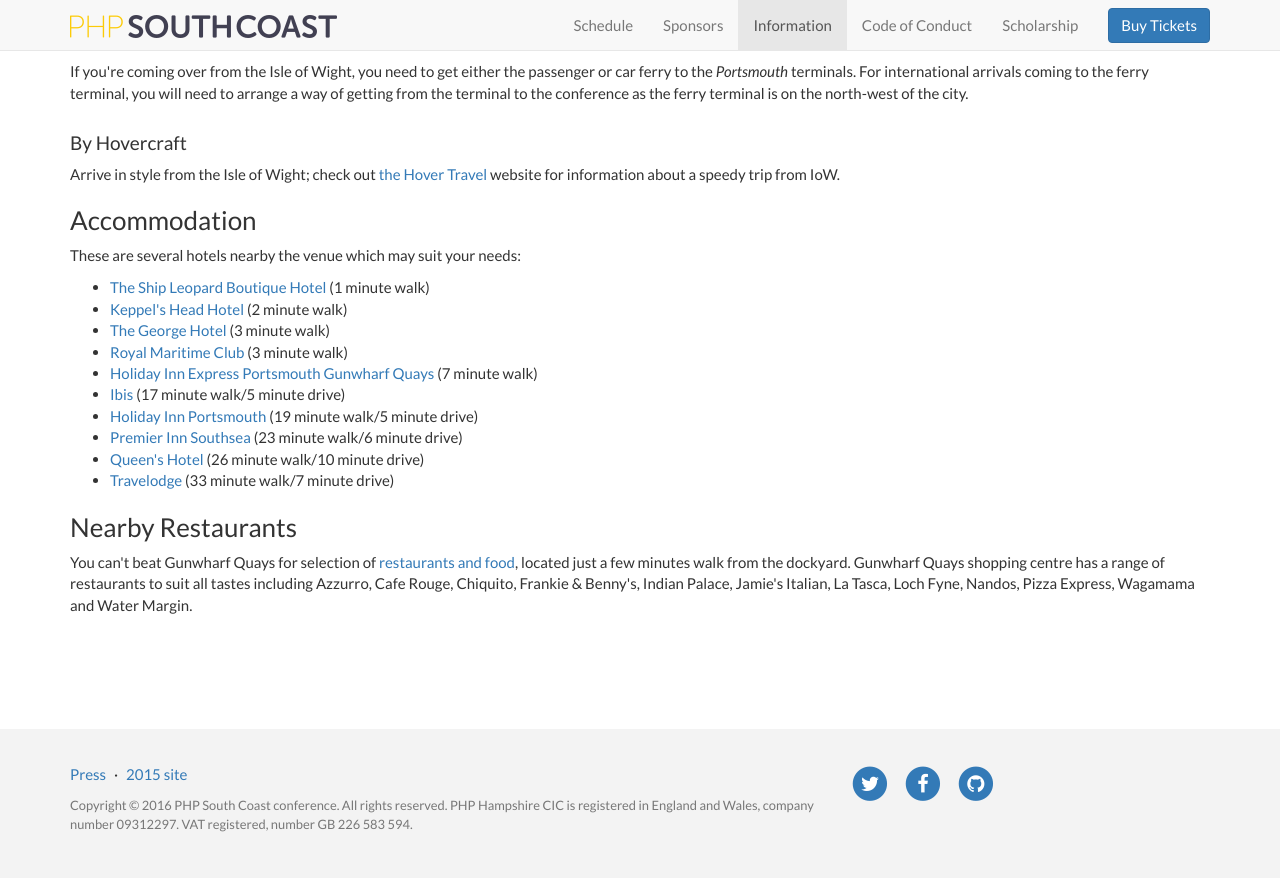
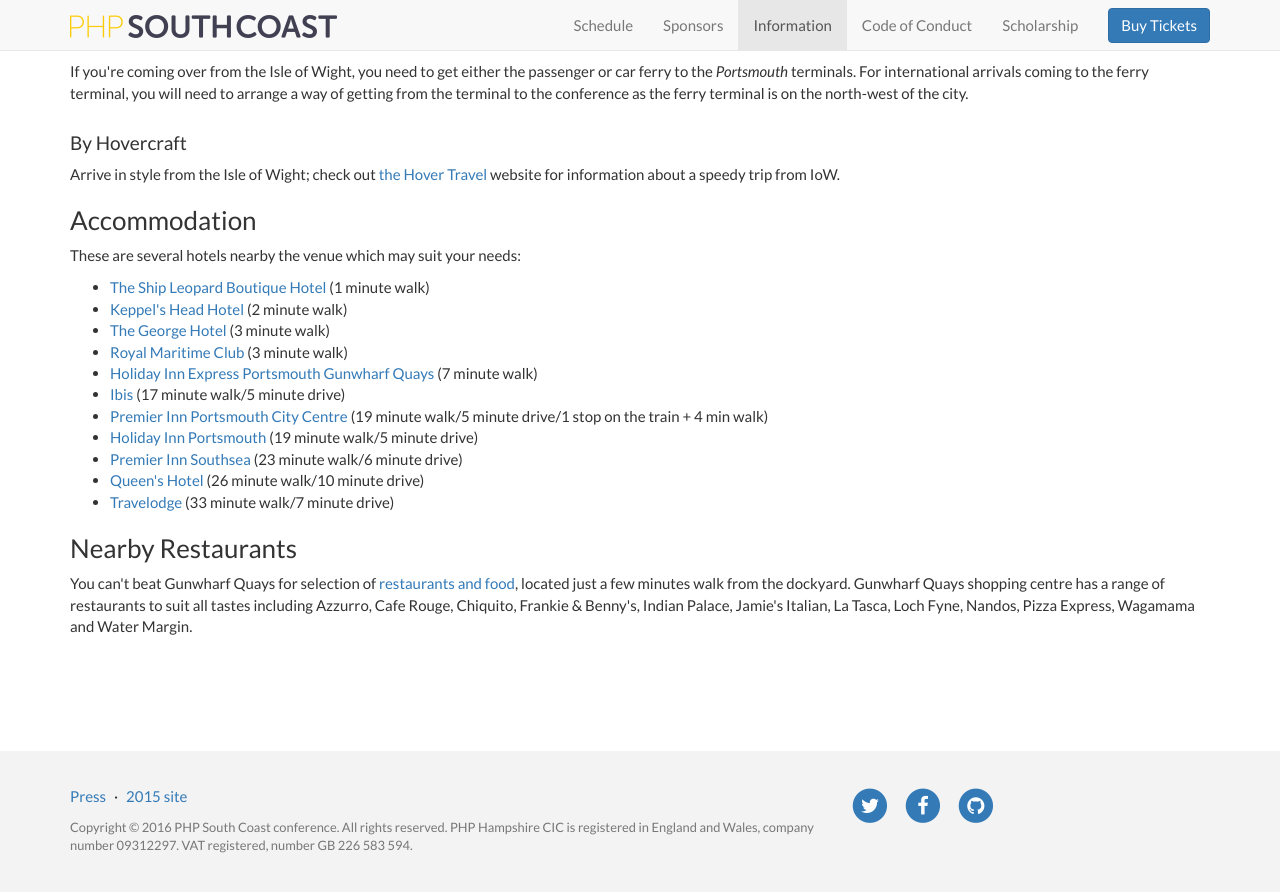
Before and after one commit to phphants/php-south-coast-2016, a Jekyll site: the page built from information.html, in a window 1280 px wide and 900 px high, scrolled down 2047 px. Shown: the top 892 px of the window. Built offline with Jekyll 4.4.1, drawn with Linux system fonts in a browser that asks for light colours.

Commit message:
Add new Premier Inn hotel

```diff
--- a/information.html
+++ b/information.html
@@ -162,6 +162,11 @@
                 <li><a href="http://www.ibis.com/gb/hotel-1461-ibis-portsmouth-centre/index.shtml">
                     Ibis</a> (17 minute walk/5 minute drive)
                 </li>
+                <li>
+                    <a href="http://www.premierinn.com/gb/en/hotels/england/hampshire/portsmouth/portsmouth-city-centre.html">
+                        Premier Inn Portsmouth City Centre
+                    </a> (19 minute walk/5 minute drive/1 stop on the train + 4 min walk)
+                </li>
                 <li><a href="http://www.ihg.com/holidayinn/hotels/us/en/portsmouth-hampshire/pmehp/hoteldetail">
                     Holiday Inn Portsmouth</a> (19 minute walk/5 minute drive)
                 </li>
```
